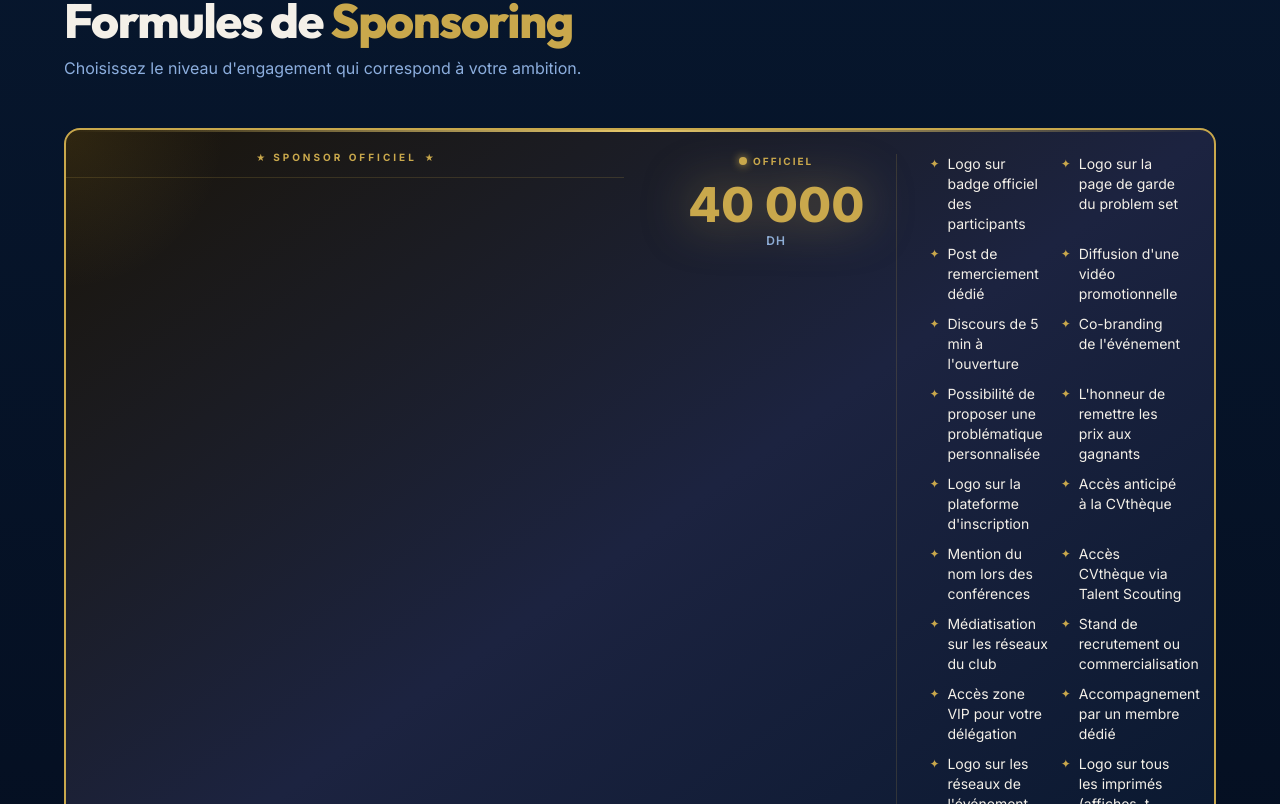
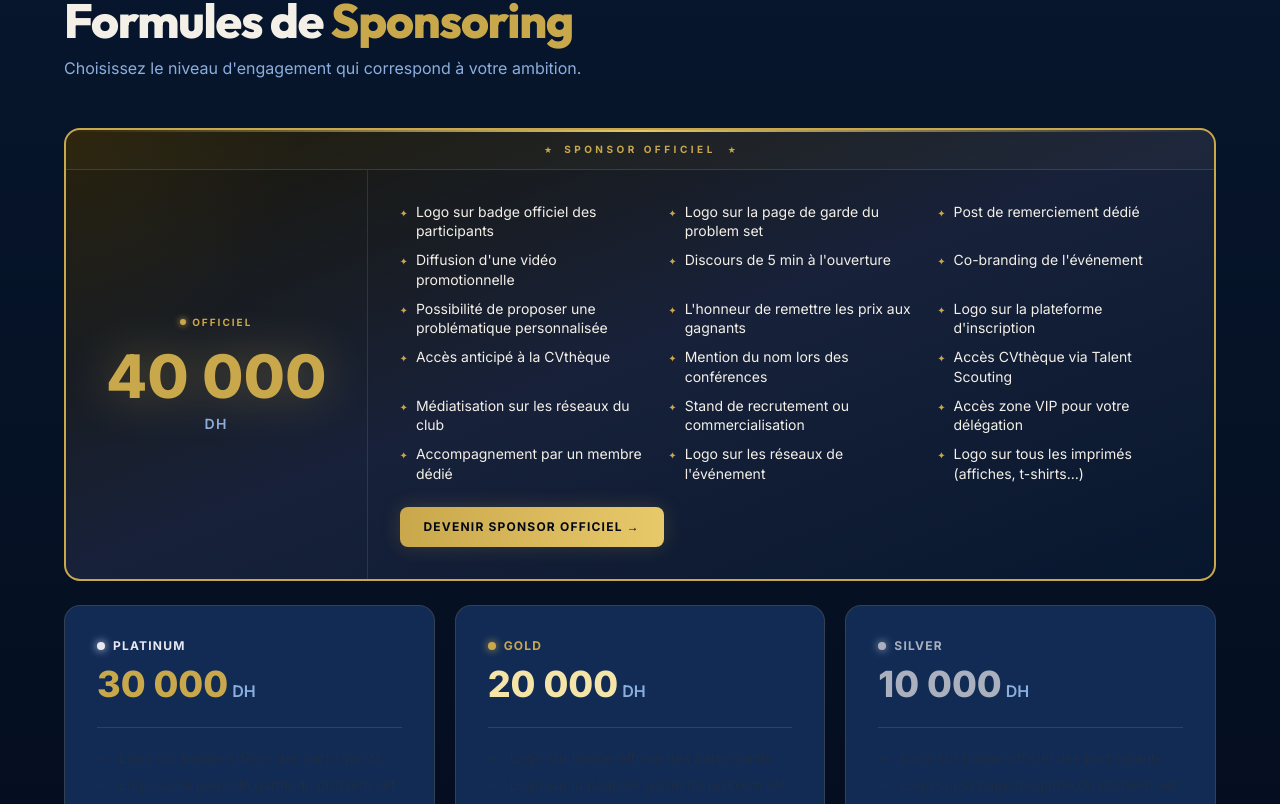
Before and after one commit to chakrone/JNJD, a Next.js app: page /sponsoring in a window 1280 px wide. Shown: the part 3996-4800 px from the top of the page. Built offline with nearby package versions, Linux system fonts and the light colour scheme.

Commit message:
sponsor card fix

```diff
--- a/src/app/sponsoring/page.tsx
+++ b/src/app/sponsoring/page.tsx
@@ -423,40 +423,51 @@ export default function SponsoringPage() {
           <motion.p {...FADE_DELAY(0.1)} className="text-[#8caede] mb-12 max-w-xl">Choisissez le niveau d&apos;engagement qui correspond à votre ambition.</motion.p>
 
           {/* Officiel Banner */}
-          <motion.div {...FADE_DELAY(0)} className="relative flex flex-col md:flex-row gap-8 items-start border-2 border-[#c9a84c] bg-gradient-to-br from-[#1a1408] via-[#1c2340] to-[#07172e] rounded-2xl overflow-hidden hover:shadow-[0_0_50px_rgba(201,168,76,0.2)] transition-all mb-6">
+          <motion.div
+            {...FADE_DELAY(0)}
+            className="relative flex flex-col border-2 border-[#c9a84c] bg-gradient-to-br from-[#1a1505] via-[#17213a] to-[#07172e] rounded-2xl overflow-hidden hover:shadow-[0_0_50px_rgba(201,168,76,0.2)] transition-all mb-6"
+          >
             {/* Top shimmer line */}
-            <div className="absolute top-0 left-0 right-0 h-0.5 bg-gradient-to-r from-transparent via-[#e8c96a] to-transparent" />
+            <div className="absolute top-0 left-0 right-0 h-[2px] bg-gradient-to-r from-transparent via-[#e8c96a] to-transparent pointer-events-none" />
             {/* Corner glow */}
-            <div className="absolute top-0 left-0 w-40 h-40 bg-[radial-gradient(ellipse_at_top_left,rgba(201,168,76,0.12)_0%,transparent_70%)]" />
+            <div className="absolute top-0 left-0 w-64 h-64 bg-[radial-gradient(ellipse_at_top_left,rgba(201,168,76,0.08)_0%,transparent_65%)] pointer-events-none" />
 
-            {/* "Sponsor Officiel" label — full-width strip below the top line, never overlapping */}
-            <div className="w-full flex items-center justify-center gap-2 pt-5 pb-3 px-8 border-b border-[rgba(201,168,76,0.18)]">
-              <span className="text-[#c9a84c] text-[10px]">★</span>
-              <span className="text-[10px] font-bold tracking-[0.3em] uppercase text-[#c9a84c]">Sponsor Officiel</span>
-              <span className="text-[#c9a84c] text-[10px]">★</span>
+            {/* ★ SPONSOR OFFICIEL ★ — full-width header strip */}
+            <div className="flex items-center justify-center gap-3 py-3 border-b border-[rgba(201,168,76,0.2)] bg-[rgba(201,168,76,0.04)]">
+              <span className="text-[#c9a84c] text-[9px] leading-none">★</span>
+              <span className="text-[10px] font-bold tracking-[0.35em] uppercase text-[#c9a84c]">Sponsor Officiel</span>
+              <span className="text-[#c9a84c] text-[9px] leading-none">★</span>
             </div>
 
-            {/* Price + features row */}
-            <div className="flex flex-col md:flex-row gap-8 items-start w-full p-8 pt-6">
+            {/* Body: price left | divider | features right */}
+            <div className="flex flex-col md:flex-row gap-0">
               {/* Price column */}
-              <div className="text-center flex-shrink-0 min-w-[160px]">
-                <div className="flex items-center justify-center gap-1.5 text-[10px] font-bold uppercase tracking-[0.2em] text-[#c9a84c] mb-3">
-                  <span className="w-2 h-2 rounded-full bg-[#c9a84c] shadow-[0_0_8px_#c9a84c]" />Officiel
+              <div className="flex flex-col items-center justify-center px-10 py-8 flex-shrink-0 min-w-[200px]">
+                <div className="flex items-center gap-1.5 text-[10px] font-bold uppercase tracking-[0.2em] text-[#c9a84c] mb-4">
+                  <span className="w-1.5 h-1.5 rounded-full bg-[#c9a84c] shadow-[0_0_6px_#c9a84c]" />Officiel
                 </div>
-                <div className="font-outfit text-5xl font-extrabold text-[#c9a84c] leading-none drop-shadow-[0_0_24px_rgba(201,168,76,0.5)]">40 000</div>
-                <div className="text-xs font-semibold uppercase tracking-widest text-[#8caede] mt-1">DH</div>
+                <div className="font-outfit text-6xl font-extrabold text-[#c9a84c] leading-none drop-shadow-[0_0_24px_rgba(201,168,76,0.4)]">40 000</div>
+                <div className="text-sm font-semibold uppercase tracking-widest text-[#8caede] mt-2">DH</div>
               </div>
-              <div className="w-px self-stretch bg-[rgba(201,168,76,0.18)] hidden md:block" />
+
+              {/* Divider */}
+              <div className="w-px bg-[rgba(201,168,76,0.18)] self-stretch hidden md:block" />
+              <div className="h-px bg-[rgba(201,168,76,0.18)] md:hidden" />
+
               {/* Features + CTA */}
-              <div className="flex-1">
-                <div className="grid sm:grid-cols-2 gap-2.5">
+              <div className="flex-1 px-8 py-8">
+                <div className="grid sm:grid-cols-2 lg:grid-cols-3 gap-x-6 gap-y-2.5">
                   {OFFICIEL_FEATURES.map((f, i) => (
                     <div key={i} className="flex items-start gap-2 text-sm text-[#f4f0e8]">
-                      <span className="text-[#c9a84c] text-xs mt-0.5 flex-shrink-0">✦</span> {f.text}
+                      <span className="text-[#c9a84c] text-[10px] mt-1 flex-shrink-0">✦</span>
+                      <span className="leading-snug">{f.text}</span>
                     </div>
                   ))}
                 </div>
-                <a href="#contact" className="inline-flex items-center gap-2 mt-6 bg-gradient-to-r from-[#c9a84c] to-[#e8c96a] text-[#030816] text-xs font-outfit font-bold uppercase tracking-widest px-6 py-3 rounded-lg hover:from-[#e8c96a] hover:to-[#c9a84c] transition-all shadow-[0_0_20px_rgba(201,168,76,0.25)]">
+                <a
+                  href="#contact"
+                  className="inline-flex items-center gap-2 mt-6 bg-gradient-to-r from-[#c9a84c] to-[#e8c96a] text-[#030816] text-xs font-outfit font-bold uppercase tracking-widest px-6 py-3 rounded-lg hover:from-[#e8c96a] hover:to-[#c9a84c] transition-all shadow-[0_0_20px_rgba(201,168,76,0.2)]"
+                >
                   Devenir Sponsor Officiel →
                 </a>
               </div>
```
